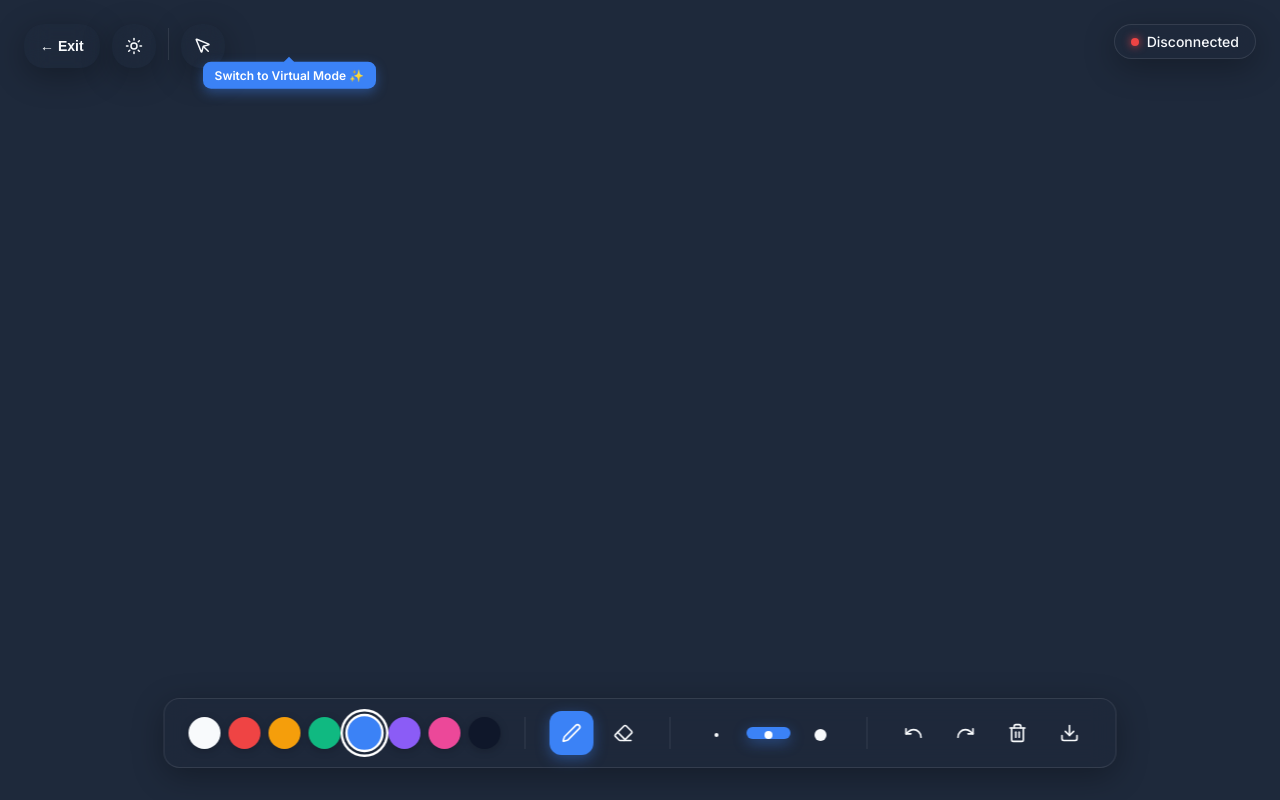
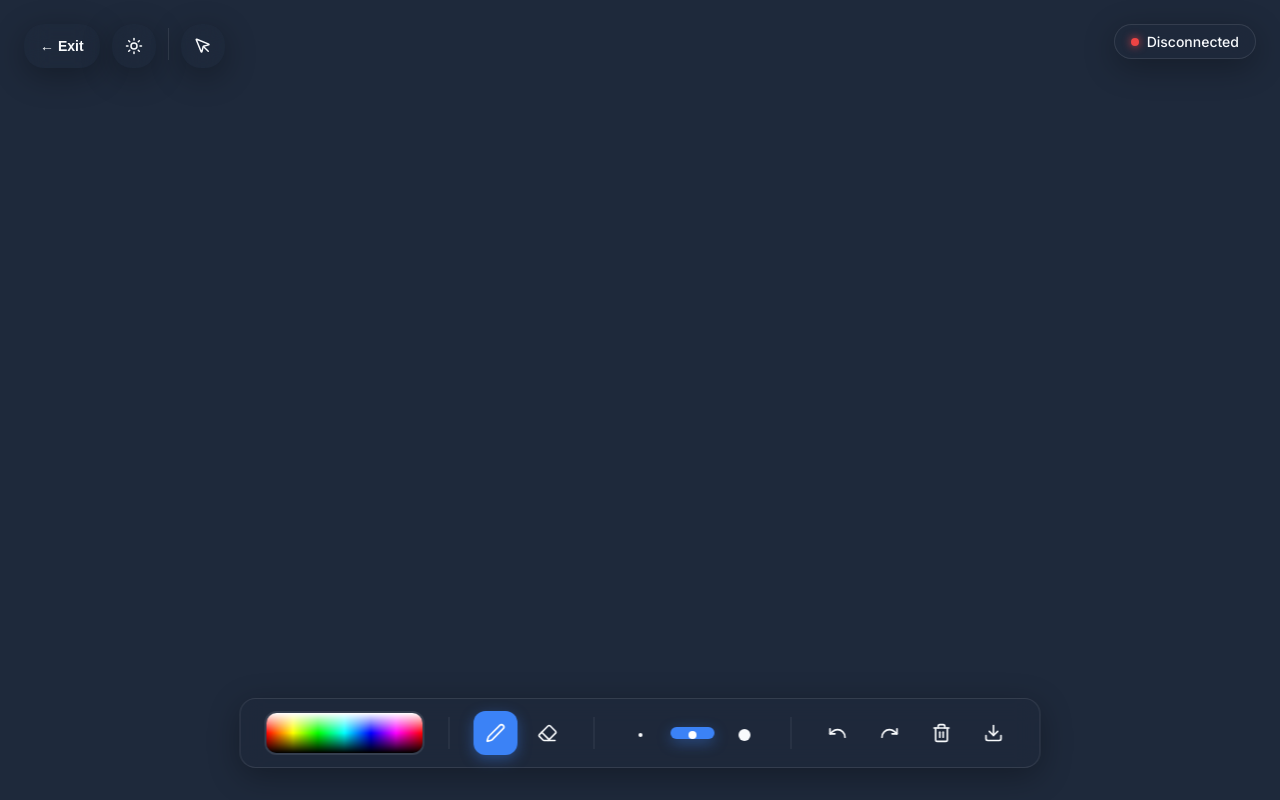
Before and after one commit to nishad-mt/virtual-drawings, a React (Vite) app in the folder frontend/: page / in a window 1280 px wide. Both pictures are taken after a click on the button "Start Drawing Now". Built offline with nearby package versions, Linux system fonts and the light colour scheme.

Commit message:
instead  of fixed colors switch to color gradient box

```diff
--- /dev/null
+++ b/frontend/src/components/ColorPicker.jsx
@@ -0,0 +1,163 @@
+import React, { useRef, useEffect, useState, forwardRef, useImperativeHandle } from 'react';
+
+const ColorPicker = forwardRef(({ color, setColor, isEraser, setIsEraser }, ref) => {
+  const canvasRef = useRef(null);
+  const containerRef = useRef(null);
+  const lastPickTime = useRef(0);
+  const [pickPos, setPickPos] = useState(null);
+
+  // Expose method to handle MediaPipe global cursor updates
+  useImperativeHandle(ref, () => ({
+    handlePointerUpdate: (globalX, globalY, isSelecting) => {
+      // globalX, globalY are 0..1 normalized across the window
+      if (!canvasRef.current || !containerRef.current) return;
+
+      const rect = containerRef.current.getBoundingClientRect();
+      const screenX = globalX * window.innerWidth;
+      const screenY = globalY * window.innerHeight;
+
+      // Check if cursor is inside ColorPicker
+      // We add a tiny buffer margin to make picking easier via air gestures
+      if (screenX >= rect.left - 10 && screenX <= rect.right + 10 &&
+          screenY >= rect.top - 10 && screenY <= rect.bottom + 10) {
+
+        if (isSelecting) {
+          // Calculate relative coords inside the canvas
+          let relativeX = screenX - rect.left;
+          let relativeY = screenY - rect.top;
+
+          // Clamp to boundaries safely
+          relativeX = Math.max(0, Math.min(relativeX, rect.width));
+          relativeY = Math.max(0, Math.min(relativeY, rect.height));
+
+          pickColorAt(relativeX, relativeY, rect);
+        }
+      }
+    }
+  }));
+
+  const drawGradient = () => {
+    const canvas = canvasRef.current;
+    if (!canvas) return;
+    const ctx = canvas.getContext('2d', { willReadFrequently: true });
+    const width = canvas.width;
+    const height = canvas.height;
+
+    // Horizontal hue gradient
+    const hueGradient = ctx.createLinearGradient(0, 0, width, 0);
+    hueGradient.addColorStop(0, "rgb(255, 0, 0)");
+    hueGradient.addColorStop(0.17, "rgb(255, 255, 0)");
+    hueGradient.addColorStop(0.33, "rgb(0, 255, 0)");
+    hueGradient.addColorStop(0.5, "rgb(0, 255, 255)");
+    hueGradient.addColorStop(0.67, "rgb(0, 0, 255)");
+    hueGradient.addColorStop(0.83, "rgb(255, 0, 255)");
+    hueGradient.addColorStop(1, "rgb(255, 0, 0)");
+    ctx.fillStyle = hueGradient;
+    ctx.fillRect(0, 0, width, height);
+
+    // Vertical lightness/darkness gradient
+    // White at top, transparent middle, black at bottom
+    const vertGradient = ctx.createLinearGradient(0, 0, 0, height);
+    vertGradient.addColorStop(0, "rgba(255, 255, 255, 1)");
+    vertGradient.addColorStop(0.5, "rgba(255, 255, 255, 0)");
+    vertGradient.addColorStop(0.5, "rgba(0, 0, 0, 0)");
+    vertGradient.addColorStop(1, "rgba(0, 0, 0, 1)");
+    ctx.fillStyle = vertGradient;
+    ctx.fillRect(0, 0, width, height);
+  };
+
+  useEffect(() => {
+    drawGradient();
+  }, []);
+
+  const pickColorAt = (x, y, rect) => {
+    // Throttle slightly to avoid too many React updates
+    const now = performance.now();
+    if (now - lastPickTime.current < 20) return; // 50fps max
+    lastPickTime.current = now;
+
+    const canvas = canvasRef.current;
+    if (!canvas) return;
+    const ctx = canvas.getContext('2d');
+
+    const scaleX = canvas.width / rect.width;
+    const scaleY = canvas.height / rect.height;
+
+    const trueX = Math.round(x * scaleX);
+    const trueY = Math.round(y * scaleY);
+
+    if (trueX >= 0 && trueX <= canvas.width && trueY >= 0 && trueY <= canvas.height) {
+      const safeX = Math.min(canvas.width - 1, trueX);
+      const safeY = Math.min(canvas.height - 1, trueY);
+
+      const imageData = ctx.getImageData(safeX, safeY, 1, 1).data;
+      const r = imageData[0];
+      const g = imageData[1];
+      const b = imageData[2];
+      const pickedHtmlColor = `#${(1 << 24 | r << 16 | g << 8 | b).toString(16).slice(1)}`;
+
+      setColor(pickedHtmlColor);
+      setIsEraser(false);
+      setPickPos({ x, y });
+    }
+  };
+
+  const handlePointerAct = (e) => {
+    const rect = canvasRef.current.getBoundingClientRect();
+    pickColorAt(e.clientX - rect.left, e.clientY - rect.top, rect);
+  };
+
+  const handlePointerDown = (e) => {
+    handlePointerAct(e);
+    // Capture pointer events to track drags outside canvas
+    e.target.setPointerCapture(e.pointerId);
+  };
+
+  const handlePointerMove = (e) => {
+    if (e.buttons > 0) { // mouse/touch is down
+      handlePointerAct(e);
+    }
+  };
+
+  return (
+    <div
+      ref={containerRef}
+      style={{
+        position: 'relative',
+        width: '160px',
+        height: '44px',
+        borderRadius: '12px',
+        overflow: 'hidden',
+        border: '2px solid var(--glass-border)',
+        cursor: 'crosshair',
+        flexShrink: 0,
+        touchAction: 'none'
+      }}
+      title="Color Picker"
+    >
+      <canvas
+        ref={canvasRef}
+        width={160}
+        height={44}
+        style={{ width: '100%', height: '100%', display: 'block' }}
+        onPointerDown={handlePointerDown}
+        onPointerMove={handlePointerMove}
+      />
+      {pickPos && (!isEraser) && (
+        <div style={{
+          position: 'absolute',
+          left: pickPos.x - 6,
+          top: pickPos.y - 6,
+          width: 12,
+          height: 12,
+          borderRadius: '50%',
+          border: '2px solid white',
+          boxShadow: '0 0 4px rgba(0,0,0,0.5)',
+          pointerEvents: 'none'
+        }} />
+      )}
+    </div>
+  );
+});
+
+export default ColorPicker;
--- a/frontend/src/components/DrawingApp.jsx
+++ b/frontend/src/components/DrawingApp.jsx
@@ -12,17 +12,12 @@ function DrawingApp({ onExit, toggleTheme, theme }) {
   const [isEraser, setIsEraser] = useState(false);
   const [status, setStatus] = useState('disconnected');
   const [isAirDrawing, setIsAirDrawing] = useState(false);
-  const [showNotify, setShowNotify] = useState(true);
   const [isHovered, setIsHovered] = useState(false);
 
   const canvasRef = useRef(null);
+  const colorPickerRef = useRef(null);
   const eraseStartTimeRef = useRef(null);
   const isCanvasClearedRef = useRef(false);
-
-  useEffect(() => {
-    const timer = setTimeout(() => setShowNotify(false), 6000);
-    return () => clearTimeout(timer);
-  }, []);
 
   const isAirDrawingRef = useRef(isAirDrawing);
   useEffect(() => {
@@ -79,6 +74,11 @@ function DrawingApp({ onExit, toggleTheme, theme }) {
       }
     }
 
+    if (colorPickerRef.current?.handlePointerUpdate) {
+      // Allow selection only during 'stop' gesture (pause) for air coloring
+      colorPickerRef.current.handlePointerUpdate(x, y, gesture === 'stop');
+    }
+
     lastGestureAppRef.current = gesture;
   }, []);
 
@@ -92,7 +92,6 @@ function DrawingApp({ onExit, toggleTheme, theme }) {
   }, [isReady, isActive]);
 
   const toggleVirtualMode = () => {
-    setShowNotify(false);
     setIsAirDrawing(!isAirDrawing);
   };
 
@@ -158,7 +157,7 @@ function DrawingApp({ onExit, toggleTheme, theme }) {
                {isAirDrawing ? <Hand size={18} /> : <MousePointer size={18} />}
            </button>
 
-           {((showNotify && !isAirDrawing) || isHovered) && (
+           {isHovered && (
              <div style={{
                position: 'absolute',
                top: '100%',
@@ -174,7 +173,6 @@ function DrawingApp({ onExit, toggleTheme, theme }) {
                whiteSpace: 'nowrap',
                boxShadow: '0 4px 12px rgba(59, 130, 246, 0.4)',
                zIndex: 50,
-               animation: (showNotify && !isHovered) ? 'floatUpDown 2s infinite ease-in-out' : 'none'
              }}>
                {isAirDrawing ? 'Switch to Normal Mode ✨' : 'Switch to Virtual Mode ✨'}
                <div style={{
@@ -219,6 +217,7 @@ function DrawingApp({ onExit, toggleTheme, theme }) {
       </div>
 
       <Toolbar
+        colorPickerRef={colorPickerRef}
         color={color}
         setColor={setColor}
         brushSize={brushSize}
--- a/frontend/src/components/Toolbar.jsx
+++ b/frontend/src/components/Toolbar.jsx
@@ -1,16 +1,6 @@
 import React from 'react';
 import { Trash2, Eraser, Pen, Download, Undo, Redo, Circle } from 'lucide-react';
-
-const COLORS = [
-  '#f8fafc', // White
-  '#ef4444', // Red
-  '#f59e0b', // Amber
-  '#10b981', // Emerald
-  '#3b82f6', // Blue
-  '#8b5cf6', // Violet
-  '#ec4899', // Pink
-  '#0f172a', // Slate 900 (Black)
-];
+import ColorPicker from './ColorPicker';
 
 const BRUSH_SIZES = [
   { id: 'small', size: 2 },
@@ -19,6 +9,7 @@ const BRUSH_SIZES = [
 ];
 
 export default function Toolbar({
+  colorPickerRef,
   color,
   setColor,
   brushSize,
@@ -34,18 +25,13 @@ export default function Toolbar({
     <div className="toolbar glass-panel">
       {/* Colors */}
       <div className="toolbar-section">
-        {COLORS.map((c) => (
-          <button
-            key={c}
-            className={`color-btn ${color === c && !isEraser ? 'active' : ''}`}
-            style={{ backgroundColor: c }}
-            onClick={() => {
-              setColor(c);
-              setIsEraser(false);
-            }}
-            aria-label={`Select color ${c}`}
-          />
-        ))}
+        <ColorPicker
+          ref={colorPickerRef}
+          color={color}
+          setColor={setColor}
+          isEraser={isEraser}
+          setIsEraser={setIsEraser}
+        />
       </div>
 
       <div className="divider" />
```
